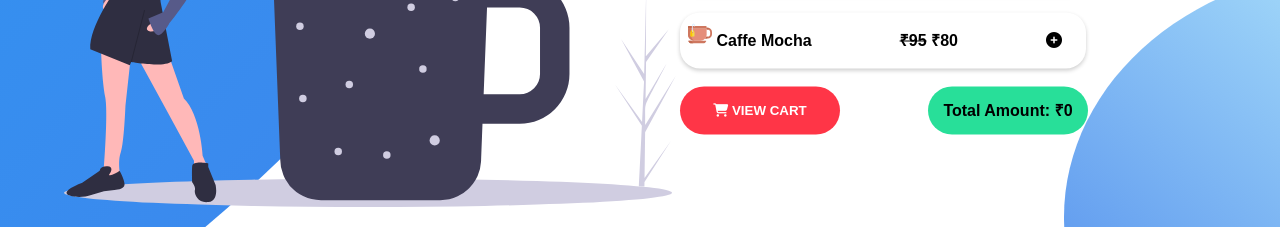
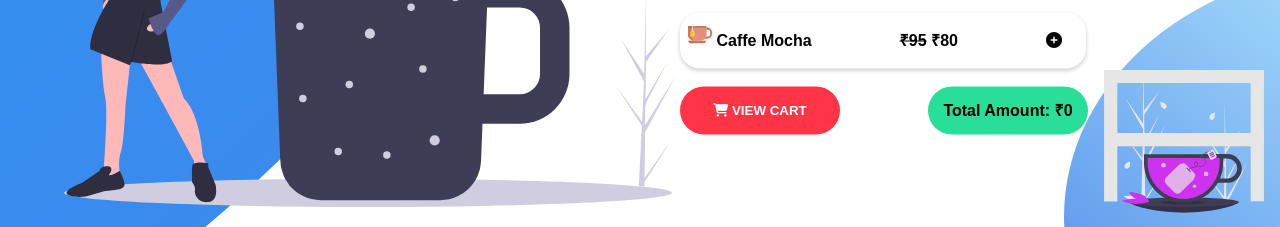
Before and after one commit to tancred27/Coffee-Store, a plain HTML site: page index.html in a window 1280 px wide. Shown: the part 573-800 px from the top of the page. Drawn offline with Linux system fonts and the light colour scheme.

Commit message:
fixed image positioning

```diff
--- a/index.css
+++ b/index.css
@@ -166,7 +166,9 @@ body {
     object-fit: contain;
     width: 10rem;
     z-index: 7;
-    transform: translate(360%, -35%);
+    bottom: 0;
+    right: 0;
+    transform: translate(-10%, -10%);
 }
 
 .badge {
```
